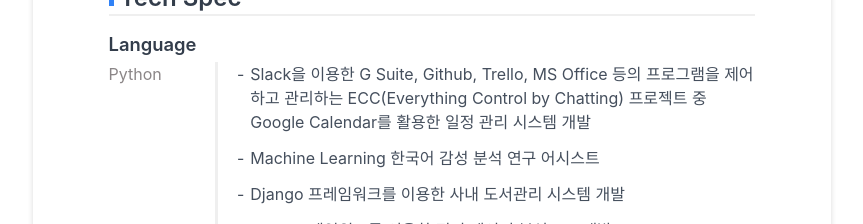
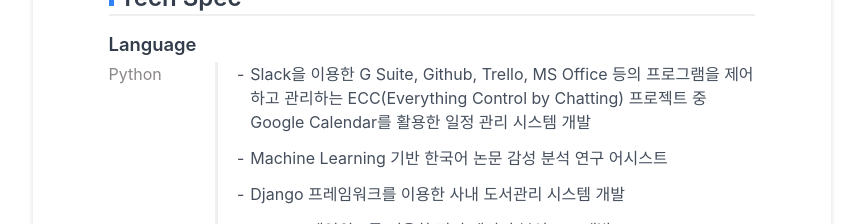
Before and after one commit to clianor/skill_profile, a Next.js app: page / in a window 1280 px wide. Shown: the part 1880-2104 px from the top of the page, without its empty margins (208-1071 px from the left). Built offline with nearby package versions, Linux system fonts and the light colour scheme.

Commit message:
TechSepec 일부 수정
Signed-off-by: clianor <ejrgus94160@gmail.com>

```diff
--- a/components/TechSpec.jsx
+++ b/components/TechSpec.jsx
@@ -19,7 +19,7 @@
                   <ul>
                     <li>Slack을 이용한 G Suite, Github, Trello, MS Office 등의 프로그램을 제어하고 관리하는
                       ECC(Everything Control by Chatting) 프로젝트 중 Google Calendar를 활용한 일정 관리 시스템 개발</li>
-                    <li>Machine Learning 한국어 감성 분석 연구 어시스트</li>
+                    <li>Machine Learning 기반 한국어 논문 감성 분석 연구 어시스트</li>
                     <li>Django 프레임워크를 이용한 사내 도서관리 시스템 개발</li>
                     <li>Flask 프레임워크를 이용한 전기 데이터 분석 API 개발</li>
                     <li>ModbusTCP 기반 수집 전송 프로그램 제작 및 관리자 페이지 개발</li>
```
